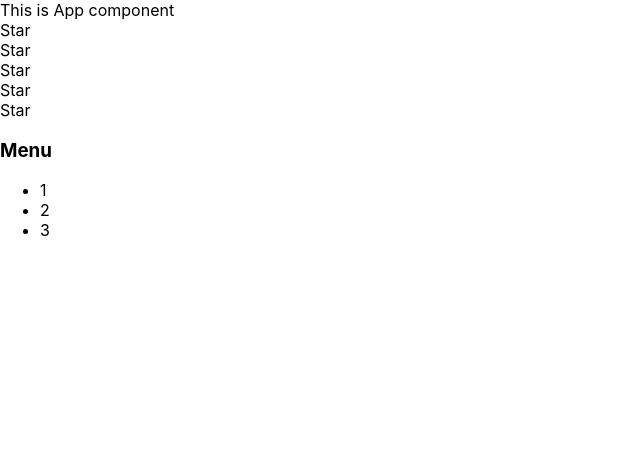
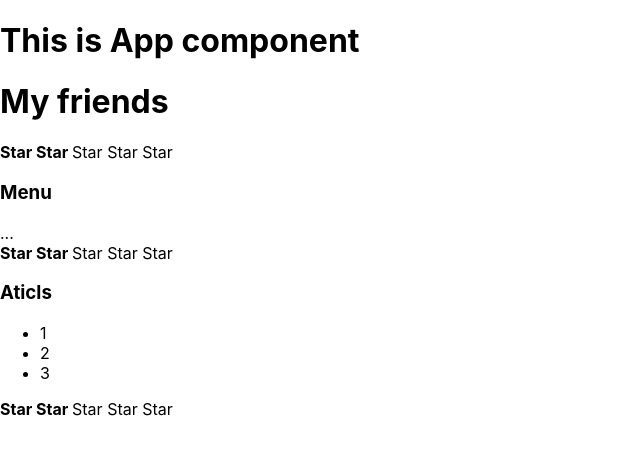
Before and after one commit to naumyshev/Kabzda, a React (Create React App) app: page / in a window 1280 px wide. Shown: the top 454 px of the page, without its empty margins (0-640 px from the left). Built offline with nearby package versions, Linux system fonts and the light colour scheme.

Commit message:
part 03 added props

```diff
--- a/src/App.tsx
+++ b/src/App.tsx
@@ -1,6 +1,7 @@
 import React from 'react';
 import './App.css';
-import {constants} from "http2";
+import {Accordion} from "./components/Accordion/Accordion";
+import {Rating} from "./components/Rating/Rating";
 
 
 function App() {
@@ -8,59 +9,21 @@ function App() {
 
     return (
         <div>
-            <AppTitle />
-            <Rating/>
-            <Accordion />
+            <PageTitle title={'This is App component'}/>
+            <PageTitle title={'My friends'}/>
+            <Rating value={3} />
+            <Accordion title={'Menu'} collapsed={false}/>
+            <Rating value={4} />
+            <Accordion title={'Aticls'} collapsed={true}/>
+            <Rating value={4} />
         </div>
     );
 }
 
-function Rating() {
-    return (
-        <div>
-            <Star />
-            <Star />
-            <Star />
-            <Star />
-            <Star />
-        </div>
-    )
-}
 
-function Accordion() {
-    return (
-        <div>
-            <AccordionTitle />
-            <AccordionBody />
-        </div>
-    )
-}
-function AccordionTitle() {
-    return (
-        <h3>Menu</h3>
-    )
-}
 
-function AccordionBody() {
-    return (
-        <ul>
-            <li>1</li>
-            <li>2</li>
-            <li>3</li>
-        </ul>
-    )
-}
-
-function Star() {
-    return (
-        <div>
-            Star
-        </div>
-    )
-}
-
-function AppTitle() {
-    return <>This is App component</>
+function PageTitle(props: any) {
+    return <h1>{ props.title }</h1>
 }
 
 export default App
--- /dev/null
+++ b/src/components/Accordion/Accordion.tsx
@@ -0,0 +1,31 @@
+import React from "react";
+
+ export function Accordion(props: any) {
+    return (
+        <div>
+            <AccordionTitle title={props.title}/>
+            <AccordionBody collapsed={props.collapsed}/>
+        </div>
+    )
+}
+function AccordionTitle(props: any) {
+    return (
+        <h3>{ props.title }</h3>
+    )
+}
+
+function AccordionBody(props: any) {
+
+   if (props.collapsed) {
+       return (
+           <ul>
+               <li>1</li>
+               <li>2</li>
+               <li>3</li>
+           </ul>
+       )
+   }
+
+   return <div>...</div>
+
+}
--- /dev/null
+++ b/src/components/Rating/Rating.tsx
@@ -0,0 +1,26 @@
+import React from "react";
+
+export function Rating(props: any) {
+    return (
+        <div>
+            <Star selected={true} />
+            <Star selected={true} />
+            <Star selected={false} />
+            <Star selected={false} />
+            <Star selected={false} />
+        </div>
+    )
+}
+
+function Star(props: any) {
+
+    if( props.selected) {
+        return (
+            <span><b> Star </b></span>
+        )
+    }
+
+    return (
+        <span> Star </span>
+    )
+}
```
